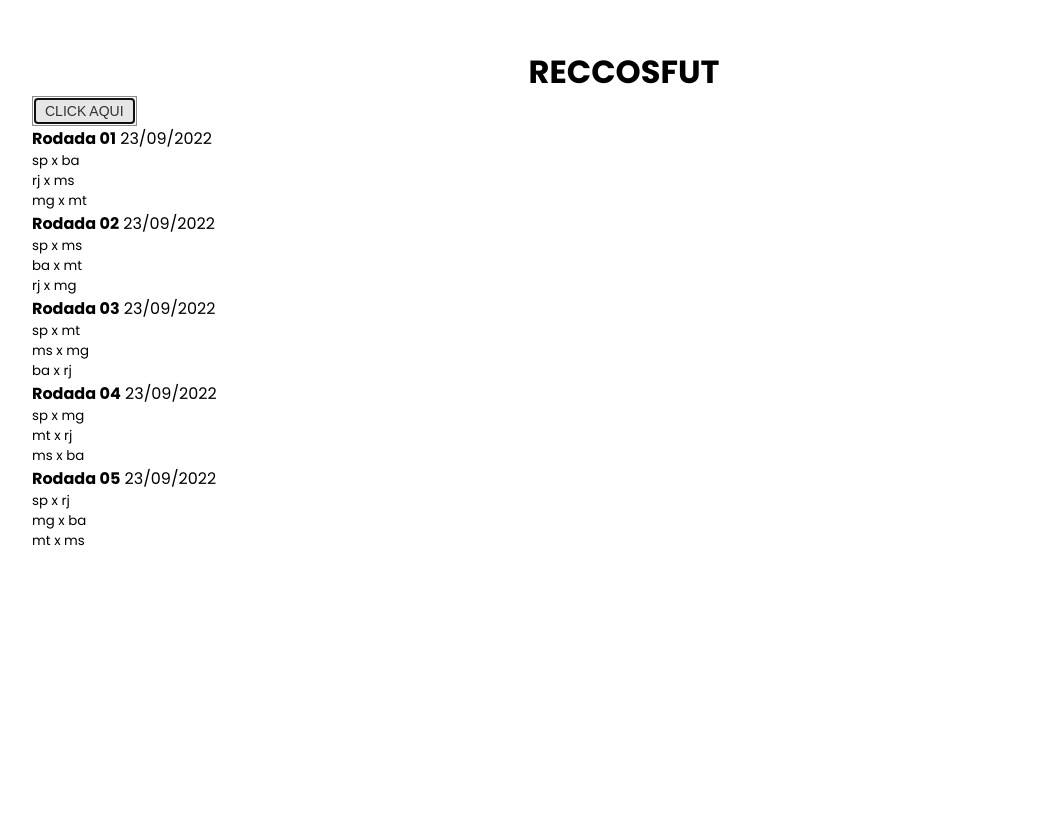
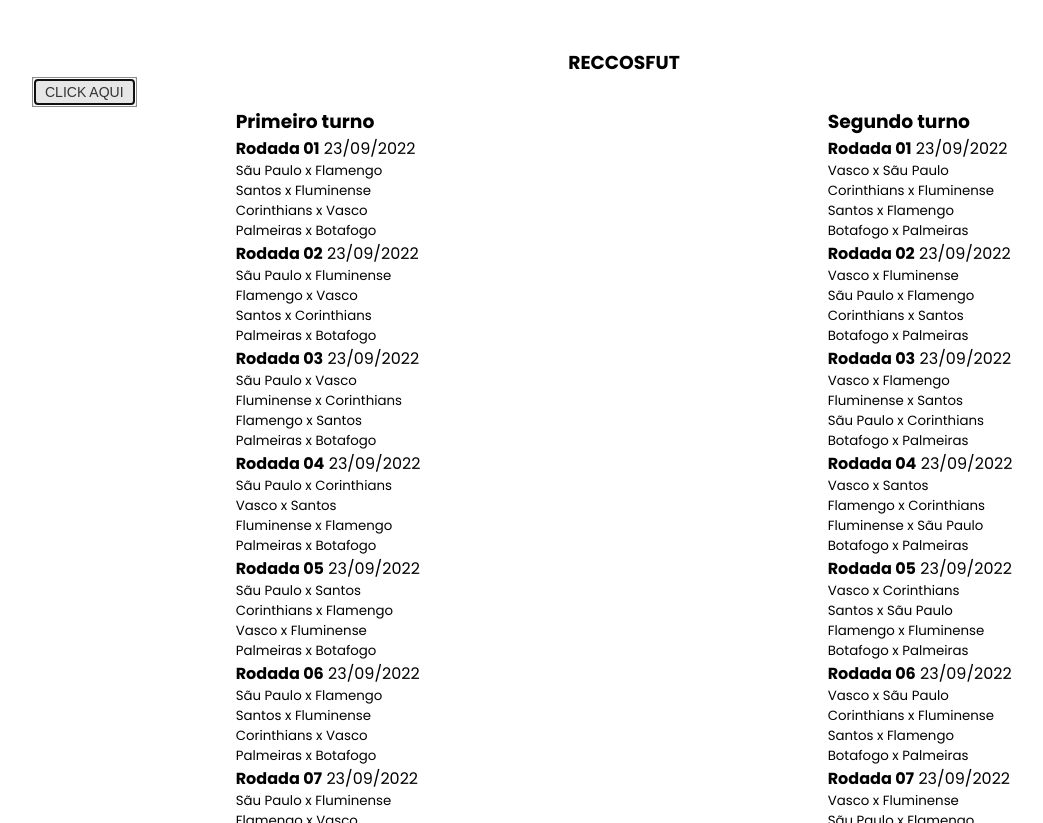
Before and after one commit to aledguedes/round_robin, an Angular app: page / in a window 1280 px wide. Both pictures are taken after a click on the button "CLICK AQUI". Shown: the whole page, without its empty margins (16-1059 px from the left). Before the commit the page ends 800 px from the top, so only its background shows below. Built offline with nearby package versions, Linux system fonts and the light colour scheme.

Commit message:
3 files modified

```diff
--- a/src/app/app.component.css
+++ b/src/app/app.component.css
@@ -1,3 +1,17 @@
 p {
   font-family: Lato;
 }
+
+.container {
+  margin: 0 auto;
+  width: 100%;
+}
+
+h1 {
+  text-align: center;
+}
+
+.rounds {
+  display: flex;
+  justify-content: space-around;
+}
--- a/src/app/app.component.html
+++ b/src/app/app.component.html
@@ -1,16 +1,33 @@
-<h1 style="text-align: center;">RECCOSFUT</h1>
+<h3 style="text-align: center;">RECCOSFUT</h3>
 
 <button class="btn btn-default" (click)="gerar()">CLICK AQUI</button>
-<!-- <button (click)="gerar()">CLICK AQUI</button> -->
-
-<div *ngFor="let jogos of listRodadas; let i = index">
-  <strong style="margin: 1rem 0;"
-    >Rodada {{ jogos.rodada < 10 ? '0' + jogos.rodada : jogos.rodada }}</strong
-  >
-  {{ jogos.dt_partida | date: 'dd/MM/yyyy' }}
-  <div *ngFor="let j of jogos.jogos">
-    <small> {{ j.mandator }} x {{ j.visitor }}</small>
+<div class="container">
+  <div class="rounds">
+    <div class="turn-A">
+      <h3>Primeiro turno</h3>
+      <div *ngFor="let jogos of firstTurn; let i = index">
+        <strong style="margin: 1rem 0;"
+          >Rodada
+          {{ jogos.rodada < 10 ? '0' + jogos.rodada : jogos.rodada }}</strong
+        >
+        {{ jogos.dt_partida | date: 'dd/MM/yyyy' }}
+        <div *ngFor="let j of jogos.jogos">
+          <small> {{ j.mandator }} x {{ j.visitor }}</small>
+        </div>
+      </div>
+    </div>
+    <div class="turn-B">
+      <h3>Segundo turno</h3>
+      <div *ngFor="let jogos of secondTurn; let i = index">
+        <strong style="margin: 1rem 0;"
+          >Rodada
+          {{ jogos.rodada < 10 ? '0' + jogos.rodada : jogos.rodada }}</strong
+        >
+        {{ jogos.dt_partida | date: 'dd/MM/yyyy' }}
+        <div *ngFor="let j of jogos.jogos">
+          <small> {{ j.mandator }} x {{ j.visitor }}</small>
+        </div>
+      </div>
+    </div>
   </div>
-
-  <!-- listRodadas = {{ listRodadas | json  }} -->
 </div>
--- a/src/app/app.component.ts
+++ b/src/app/app.component.ts
@@ -15,16 +15,33 @@
     { id: 5, name: 'Bahia' },
     { id: 6, name: 'Ceará' },
   ];
-  listRodadas: any = [];
+  firstTurn: any = [];
+  secondTurn: any = [];
   classificacao = {};
 
   gerar() {
     // const time: any[] = this.times;
-    const time: any = ['sp', 'rj', 'mg', 'ba', 'ms', 'mt'];
+    const time: any = [
+      'Sãu Paulo',
+      'Santos',
+      'Corinthians',
+      'Palmeiras',
+      'Flamengo',
+      'Fluminense',
+      'Vasco',
+      'Botafogo',
+    ];
     const lengthArray = time.length;
-    const second = time.splice(lengthArray / 2, Number.MAX_VALUE);
+    const time02 = time.splice(lengthArray / 2, Number.MAX_VALUE);
+    const time01 = time;
+    // console.log('ORIGINAL', time01, time02);
+    this.primeiroTruno(time01, time02, lengthArray);
+    this.segundoTurno(time02, time01, lengthArray);
+  }
+
+  primeiroTruno(timeA, timeB, lengthArray) {
+    // console.log('PRIMEIRO TURNO', timeA, timeB, lengthArray);
     const round: any = [];
-    console.log('ORIGINAL', time, second);
     let mandator: any;
     let visitor: any;
     let i = 0;
@@ -39,8 +56,8 @@
         jogos: [],
       };
       for (let j = 0; j < lengthArray / 2; j++) {
-        mandator = time[j];
-        visitor = second[j];
+        mandator = timeA[j];
+        visitor = timeB[j];
 
         round[i].jogos.push({
           mandator,
@@ -48,13 +65,48 @@
         });
       }
       k++;
-      const back1 = second.splice(0, 1); // BA
-      const back2 = time.splice(2, 1); //MG
-      time.splice(1, 0, back1[0]);
-      second.splice(2, 0, back2[0]);
-      this.listRodadas = round;
+      const back1 = timeB.splice(0, 1); // BA
+      const back2 = timeA.splice(2, 1); //MG
+      timeA.splice(1, 0, back1[0]);
+      timeB.splice(2, 0, back2[0]);
     }
+    console.log('RESULT PRIMEIRO TURNO', round);
+    this.firstTurn = round;
+    // return round;
+  }
 
-    console.log('his.listRodadas', this.listRodadas);
+  segundoTurno(timeA, timeB, lengthArray) {
+    const round: any = [];
+    let mandator: any;
+    let visitor: any;
+    let i = 0;
+    let k = 1;
+
+    for (i = 0; i < lengthArray - 1; i++) {
+      let rodada = k,
+        dt_partida = new Date();
+      round[i] = {
+        rodada,
+        dt_partida,
+        jogos: [],
+      };
+      for (let j = 0; j < lengthArray / 2; j++) {
+        mandator = timeA[j];
+        visitor = timeB[j];
+
+        round[i].jogos.push({
+          mandator,
+          visitor,
+        });
+      }
+      k++;
+      const back1 = timeB.splice(0, 1); // BA
+      const back2 = timeA.splice(2, 1); //MG
+      timeA.splice(1, 0, back1[0]);
+      timeB.splice(2, 0, back2[0]);
+    }
+    console.log('RESULT SEGUNDO TURNO', round);
+    this.secondTurn = round;
+    // return round;
   }
 }
```
